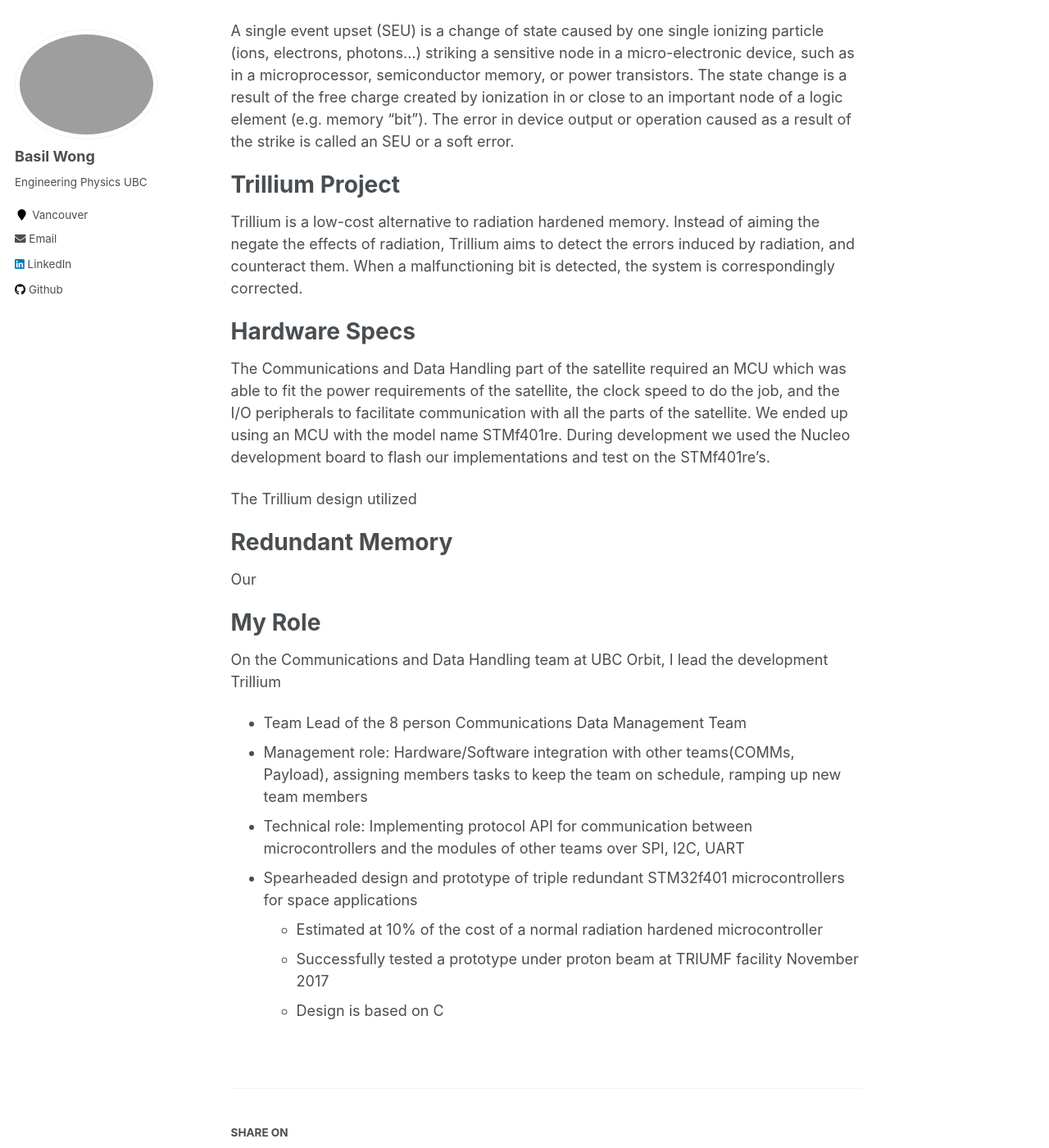
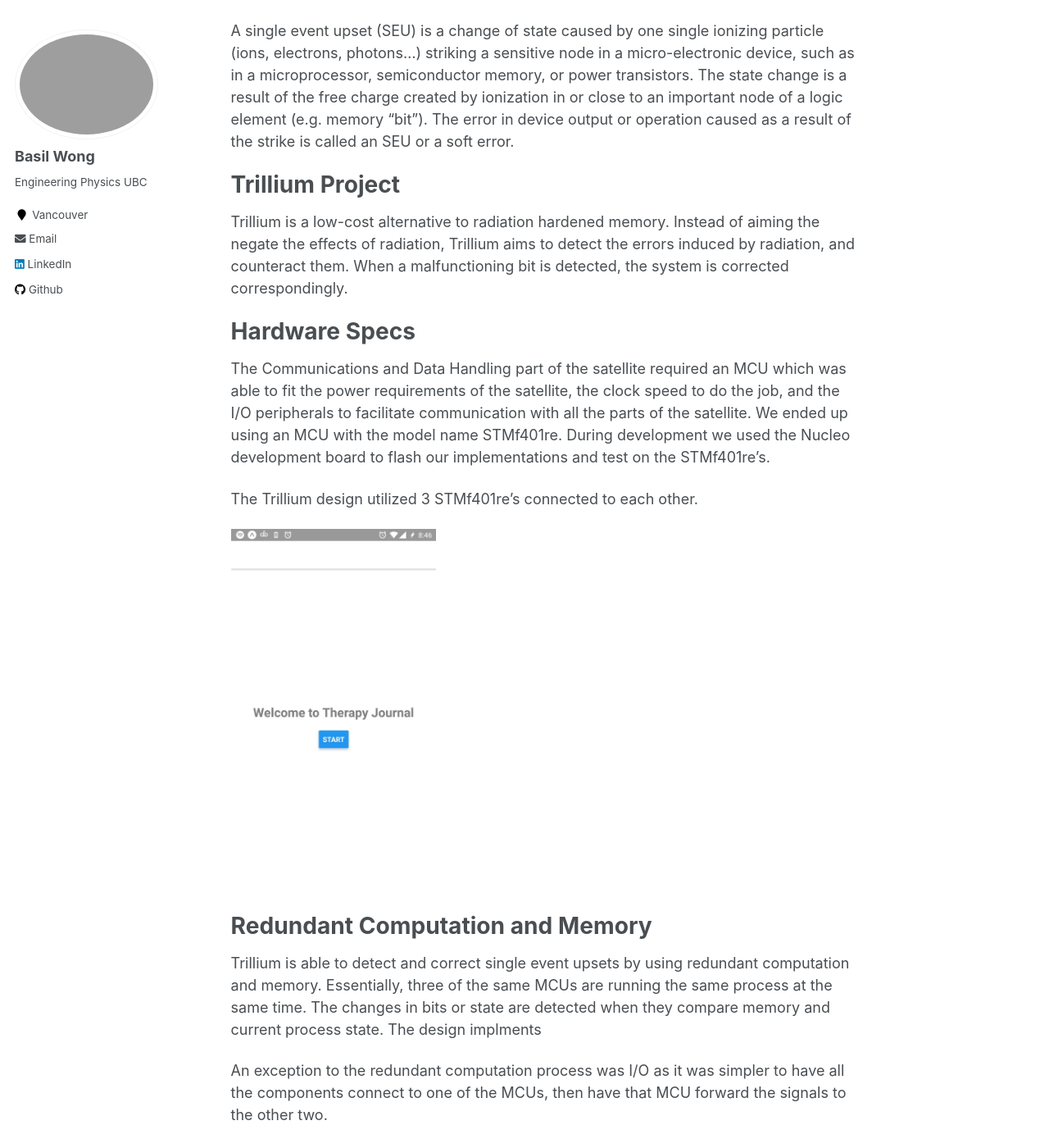
Before and after one commit to basilwong/basilwong.github.io, a Jekyll site: the page built from _portfolio/2-trillium.md, in a window 1280 px wide and 1400 px high, scrolled down 424 px. Shown: the whole window at 82% size. Built offline with Jekyll 4.4.1, drawn with Linux system fonts in a browser that asks for light colours.

Commit message:
addition to explaination for redundant algorithm

```diff
--- a/_portfolio/2-trillium.md
+++ b/_portfolio/2-trillium.md
@@ -12,17 +12,21 @@ A single event upset (SEU) is a change of state caused by one single ionizing pa
 
 # Trillium Project
 
-Trillium is a low-cost alternative to radiation hardened memory. Instead of aiming the negate the effects of radiation, Trillium aims to detect the errors induced by radiation, and counteract them. When a malfunctioning bit is detected, the system is correspondingly corrected.
+Trillium is a low-cost alternative to radiation hardened memory. Instead of aiming the negate the effects of radiation, Trillium aims to detect the errors induced by radiation, and counteract them. When a malfunctioning bit is detected, the system is corrected correspondingly.
 
 # Hardware Specs
 
 The Communications and Data Handling part of the satellite required an MCU which was able to fit the power requirements of the satellite, the clock speed to do the job, and the I/O peripherals to facilitate communication with all the parts of the satellite. We ended up using an MCU with the model name STMf401re. During development we used the Nucleo development board to flash our implementations and test on the STMf401re's.
 
-The Trillium design utilized
+The Trillium design utilized 3 STMf401re's connected to each other.
 
-# Redundant Memory
+<img src="https://basilwong.github.io/files/small-steps/open.jpg" width='250'>
 
-Our
+# Redundant Computation and Memory
+
+Trillium is able to detect and correct single event upsets by using redundant computation and memory. Essentially, three of the same MCUs are running the same process at the same time. The changes in bits or state are detected when they compare memory and current process state. The design implments
+
+An exception to the redundant computation process was I/O as it was simpler to have all the components connect to one of the MCUs, then have that MCU forward the signals to the other two.
 
 # My Role
 
```
